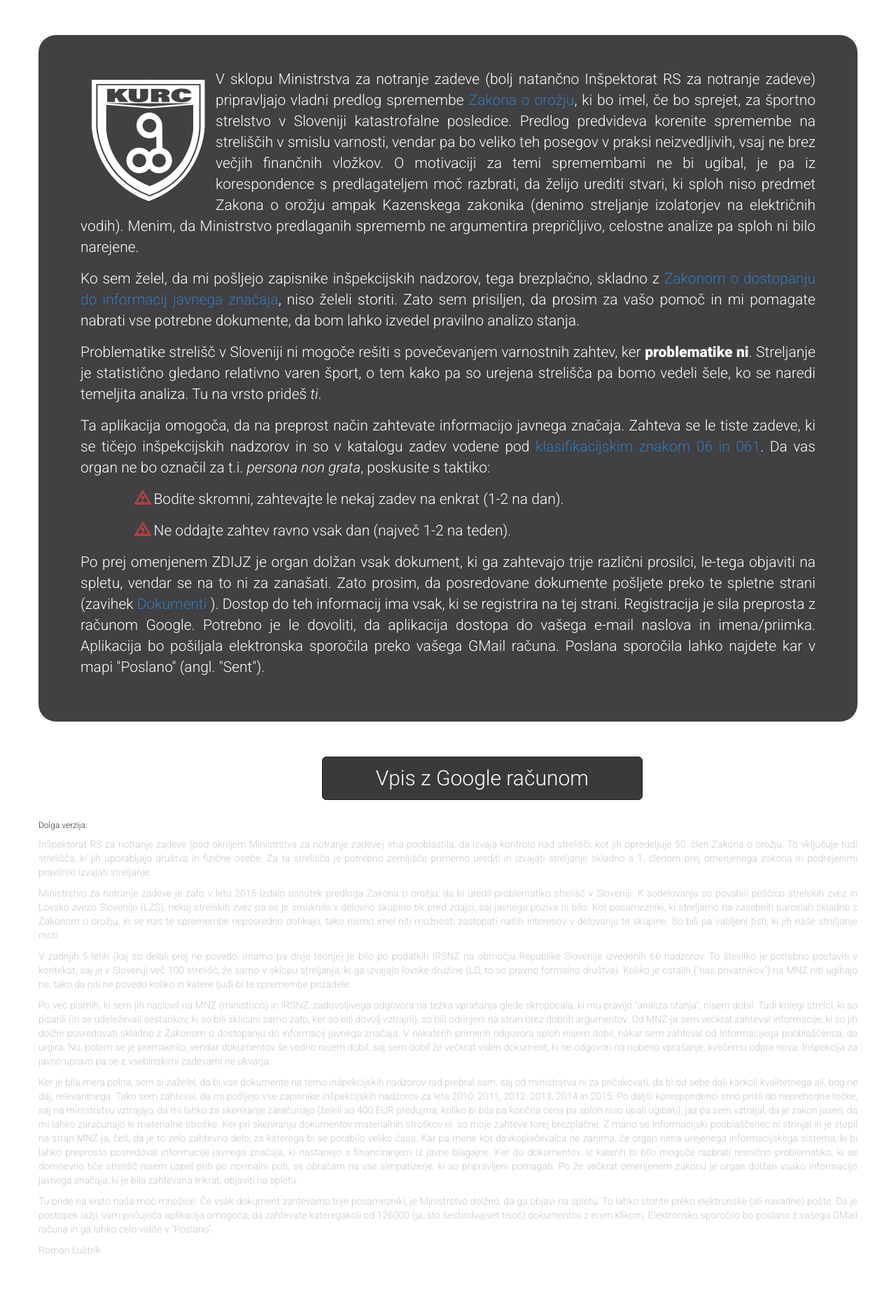
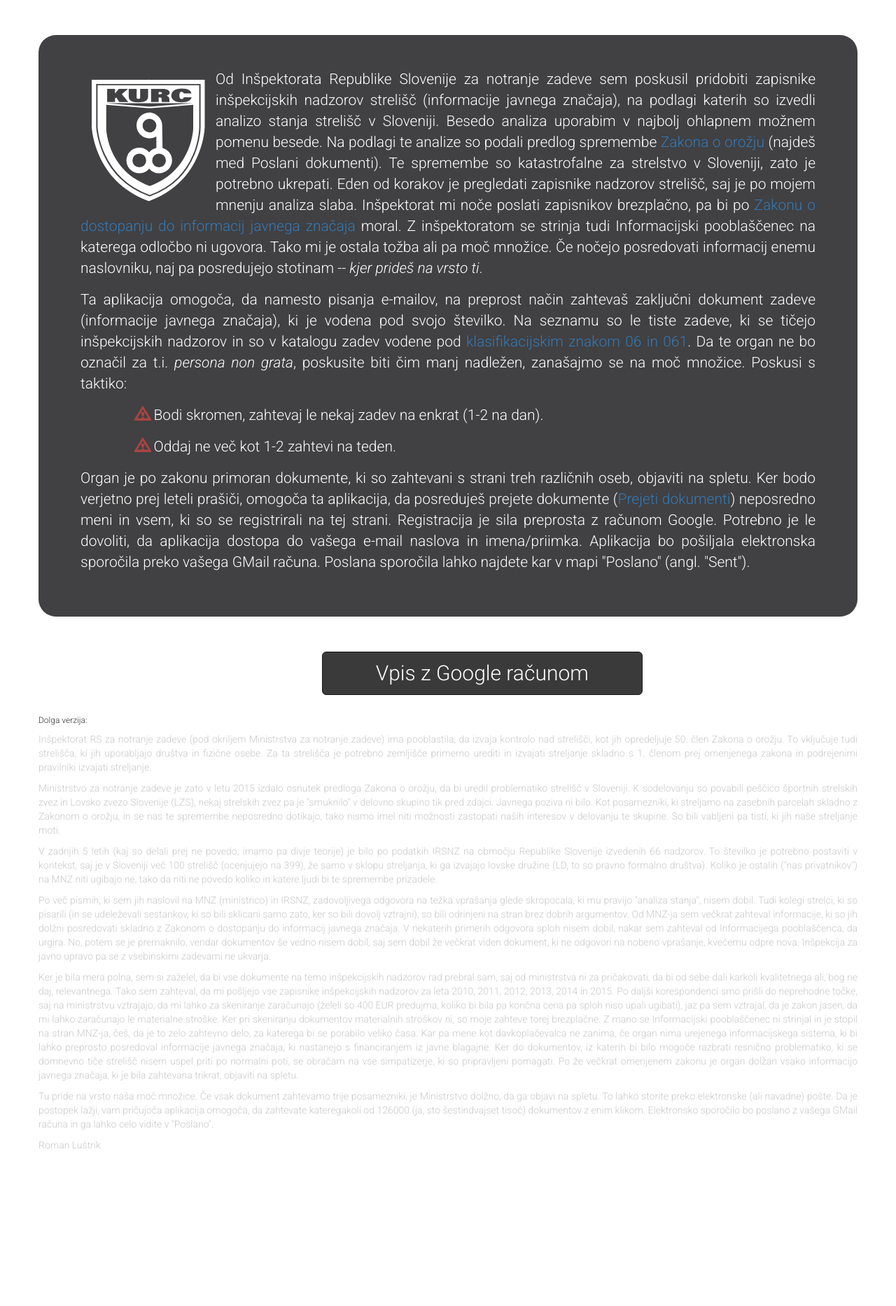
Before and after one commit to romunov/kurc, a Django app: page / in a window 1280 px wide. Shown: the whole page at 70% size. After the commit the page ends 1641 px from the top, so only its background shows below. Run offline with Django 3.2, Linux system fonts and the light colour scheme; some libraries are stand-ins or nearby versions.

Commit message:
solves and closes #29

```diff
--- a/frontend/templates/frontend/login.html
+++ b/frontend/templates/frontend/login.html
@@ -1,6 +1,5 @@
 <!DOCTYPE html>
 <html lang="en">
-
 <head>
     <meta charset="utf-8">
     <meta http-equiv="X-UA-Compatible" content="IE=edge">
@@ -30,6 +29,15 @@
     <![endif]-->
     <!-- DataTable https://datatables.net/manual/installation -->
     <!--<link rel="stylesheet" type="text/css" href="https://cdn.datatables.net/v/bs-3.3.6/dt-1.10.12/datatables.min.css"/>-->
+
+    <!-- Begin Cookie Consent plugin by Silktide - http://silktide.com/cookieconsent -->
+    <script type="text/javascript">
+    window.cookieconsent_options = {"message":"Ta stran uporablja piškotke.","dismiss":"Razumem!","learnMore":"To je to.","link":null,"theme":"dark-top"};
+</script>
+
+    <script type="text/javascript" src="//cdnjs.cloudflare.com/ajax/libs/cookieconsent2/1.0.10/cookieconsent.min.js"></script>
+    <!-- End Cookie Consent plugin -->
+
 </head>
 
 <body>
@@ -39,29 +47,28 @@
         <div class="jumbotron">
             <div class="text-justify">
                 <p>
-                        <img src="/static/frontend/images/Kurc%2C%20primary%20logo.svg" width="163" height="175" alt="logo" style="margin: 15px 15px 0 15px;" class="img-responsive pull-left"> V sklopu Ministrstva za notranje zadeve (bolj natančno Inšpektorat RS za notranje zadeve) pripravljajo vladni predlog
-                        spremembe <a href="http://pisrs.si/Pis.web/pregledPredpisa?id=ZAKO1440" target="_blank">
-                Zakona o orožju</a>, ki bo imel, če bo sprejet, za športno strelstvo v Sloveniji katastrofalne posledice. Predlog predvideva korenite spremembe na streliščih v smislu varnosti, vendar pa bo veliko teh posegov v praksi neizvedljivih, vsaj
-                        ne brez večjih finančnih vložkov. O motivaciji za temi spremembami ne bi ugibal, je pa iz korespondence s predlagateljem moč razbrati, da želijo urediti stvari, ki sploh niso predmet Zakona o orožju ampak Kazenskega zakonika (denimo
-                        streljanje izolatorjev na električnih vodih). Menim, da Ministrstvo predlaganih sprememb ne argumentira prepričljivo, celostne analize pa sploh ni bilo narejene.
+                    <img src="/static/frontend/images/Kurc%2C%20primary%20logo.svg" width="163" height="175" alt="logo" style="margin: 15px 15px 0 15px;" class="img-responsive pull-left">
+                    Od Inšpektorata Republike Slovenije za notranje zadeve sem poskusil pridobiti zapisnike inšpekcijskih nadzorov strelišč (informacije javnega značaja),
+                    na podlagi katerih so izvedli analizo stanja strelišč v Sloveniji. Besedo analiza uporabim v najbolj ohlapnem možnem pomenu besede. Na podlagi te analize so podali predlog
+                    spremembe <a href="http://pisrs.si/Pis.web/pregledPredpisa?id=ZAKO1440" target="_blank">Zakona o orožju</a> (najdeš med Poslani dokumenti). Te spremembe so
+                    katastrofalne za strelstvo v Sloveniji, zato je potrebno ukrepati. Eden od korakov je pregledati zapisnike nadzorov strelišč, saj je po mojem mnenju analiza slaba.
+                    Inšpektorat mi noče poslati zapisnikov brezplačno, pa bi po <a href="http://pisrs.si/Pis.web/pregledPredpisa?id=ZAKO3336">Zakonu o dostopanju do informacij javnega
+                    značaja</a> moral. Z inšpektoratom se strinja tudi Informacijski pooblaščenec na katerega odločbo ni ugovora. Tako mi je ostala tožba ali pa moč množice. Če nočejo
+                    posredovati informacij enemu naslovniku, naj pa posredujejo stotinam -- <cite>kjer prideš na vrsto ti</cite>.
+                </p>
+                <p> Ta aplikacija omogoča, da namesto pisanja e-mailov, na preprost način zahtevaš zaključni dokument zadeve (informacije javnega značaja), ki je vodena pod
+                    svojo številko. Na seznamu so le tiste zadeve, ki se tičejo inšpekcijskih nadzorov in so v katalogu zadev vodene pod
+                    <a href="http://www.arhiv.gov.si/fileadmin/arhiv.gov.si/pageuploads/zakonodaja/Pravilnik_DRHDGJU.pdf"> klasifikacijskim znakom 06 in 061</a>.
+                    Da te organ ne bo označil za t.i. <cite>persona non grata</cite>, poskusite biti čim manj nadležen, zanašajmo se na moč množice. Poskusi s taktiko:
+                </p>
+                <p>&emsp; &emsp; &emsp; <span class="glyphicon glyphicon-warning-sign text-danger"></span> Bodi skromen, zahtevaj le nekaj zadev na enkrat (1-2 na dan).
+                </p>
+                <p>&emsp; &emsp; &emsp; <span class="glyphicon glyphicon-warning-sign text-danger"></span> Oddaj ne več kot 1-2 zahtevi na teden.
                 </p>
                 <p>
-                        Ko sem želel, da mi pošljejo zapisnike inšpekcijskih nadzorov, tega brezplačno, skladno z <a href="http://pisrs.si/Pis.web/pregledPredpisa?id=ZAKO3336">Zakonom o dostopanju do informacij javnega značaja</a>, niso želeli storiti.
-                        Zato sem prisiljen, da prosim za vašo pomoč in mi pomagate nabrati vse potrebne dokumente, da bom lahko izvedel pravilno analizo stanja.
-                    </p>
-                    <p> Problematike strelišč v Sloveniji ni mogoče rešiti s povečevanjem varnostnih zahtev, ker <strong>problematike ni</strong>. Streljanje je statistično gledano relativno varen šport, o tem kako pa so urejena strelišča pa bomo vedeli šele,
-                        ko se naredi temeljita analiza. Tu na vrsto prideš <cite>ti</cite>.
-                    </p>
-                    <p> Ta aplikacija omogoča, da na preprost način zahtevate informacijo javnega značaja. Zahteva se le tiste zadeve, ki se tičejo inšpekcijskih nadzorov in so v katalogu zadev vodene pod <a href="http://www.arhiv.gov.si/fileadmin/arhiv.gov.si/pageuploads/zakonodaja/Pravilnik_DRHDGJU.pdf"> klasifikacijskim znakom 06 in 061</a>.
-                        Da vas organ ne bo označil za t.i. <cite>persona non grata</cite>, poskusite s taktiko:
-                    </p>
-                    <p>&emsp; &emsp; &emsp; <span class="glyphicon glyphicon-warning-sign text-danger"></span> Bodite skromni, zahtevajte le nekaj zadev na enkrat (1-2 na dan).
-                    </p>
-                    <p>&emsp; &emsp; &emsp; <span class="glyphicon glyphicon-warning-sign text-danger"></span> Ne oddajte zahtev ravno vsak dan (največ 1-2 na teden).
-                    </p>
-                    <p>
-                        Po prej omenjenem ZDIJZ je organ dolžan vsak dokument, ki ga zahtevajo trije različni prosilci, le-tega objaviti na spletu, vendar se na to ni za zanašati. Zato prosim, da posredovane dokumente pošljete preko te spletne strani (zavihek
-                        <a href="/docs">Dokumenti</a> ). Dostop do teh informacij ima vsak, ki se registrira na tej strani. Registracija je sila preprosta z računom Google. Potrebno je le dovoliti, da aplikacija dostopa do vašega e-mail naslova in imena/priimka.
+                    Organ je po zakonu primoran dokumente, ki so zahtevani s strani treh različnih oseb, objaviti na spletu. Ker bodo verjetno prej leteli prašiči, omogoča
+                    ta aplikacija, da posreduješ prejete dokumente (<a href="/docs">Prejeti dokumenti</a>) neposredno meni in vsem, ki so se registrirali na tej strani.
+                    Registracija je sila preprosta z računom Google. Potrebno je le dovoliti, da aplikacija dostopa do vašega e-mail naslova in imena/priimka.
                     Aplikacija bo pošiljala elektronska sporočila preko vašega GMail računa. Poslana sporočila lahko najdete kar v mapi "Poslano" (angl. "Sent").
                 </p>
             </div>
@@ -85,12 +92,12 @@
             Za ta strelišča je potrebno zemljišče primerno urediti in izvajati streljanje skladno s 1. členom prej omenjenega zakona in podrejenimi pravilniki izvajati streljanje.
         </p>
         <p class="text-justify text-muted">
-                Ministrstvo za notranje zadeve je zato v letu 2015 izdalo osnutek predloga Zakona o orožju, da bi uredil problematiko strelišč v Sloveniji. K sodelovanju so povabili peščico strelskih zvez in Lovsko zvezo Slovenije (LZS), nekaj strelskih zvez pa se je
-                smuknilo v delovno skupino tik pred zdajci, saj javnega poziva ni bilo. Kot posamezniki, ki streljamo na zasebnih parcelah skladno z Zakonom o orožju, in se nas te spremembe neposredno dotikajo, tako nismo imel niti možnosti zastopati
-                naših interesov v delovanju te skupine. So bili pa vabljeni tisti, ki jih naše streljanje moti.
+            Ministrstvo za notranje zadeve je zato v letu 2015 izdalo osnutek predloga Zakona o orožju, da bi uredil problematiko strelišč v Sloveniji. K sodelovanju so povabili peščico športnih strelskih zvez in Lovsko zvezo Slovenije (LZS), nekaj strelskih zvez pa je
+            "smuknilo" v delovno skupino tik pred zdajci. Javnega poziva ni bilo. Kot posamezniki, ki streljamo na zasebnih parcelah skladno z Zakonom o orožju, in se nas te spremembe neposredno dotikajo, tako nismo imel niti možnosti zastopati
+            naših interesov v delovanju te skupine. So bili vabljeni pa tisti, ki jih naše streljanje moti.
         </p>
         <p class="text-justify text-muted">
-                V zadnjih 5 letih (kaj so delali prej ne povedo, imamo pa divje teorije) je bilo po podatkih IRSNZ na območju Republike Slovenije izvedenih 66 nadzorov. To številko je potrebno postaviti v kontekst, saj je v Sloveniji več 100 strelišč, že samo v sklopu
+            V zadnjih 5 letih (kaj so delali prej ne povedo, imamo pa divje teorije) je bilo po podatkih IRSNZ na območju Republike Slovenije izvedenih 66 nadzorov. To številko je potrebno postaviti v kontekst, saj je v Sloveniji več 100 strelišč (ocenjujejo na 399), že samo v sklopu
             streljanja, ki ga izvajajo lovske družine (LD, to so pravno formalno društva). Koliko je ostalih ("nas privatnikov") na MNZ niti ugibajo ne, tako da niti ne povedo koliko in katere ljudi bi te spremembe prizadele.
         </p>
         <p class="text-justify text-muted">
```
Lines whose indentation alone changed are shown as unchanged.
